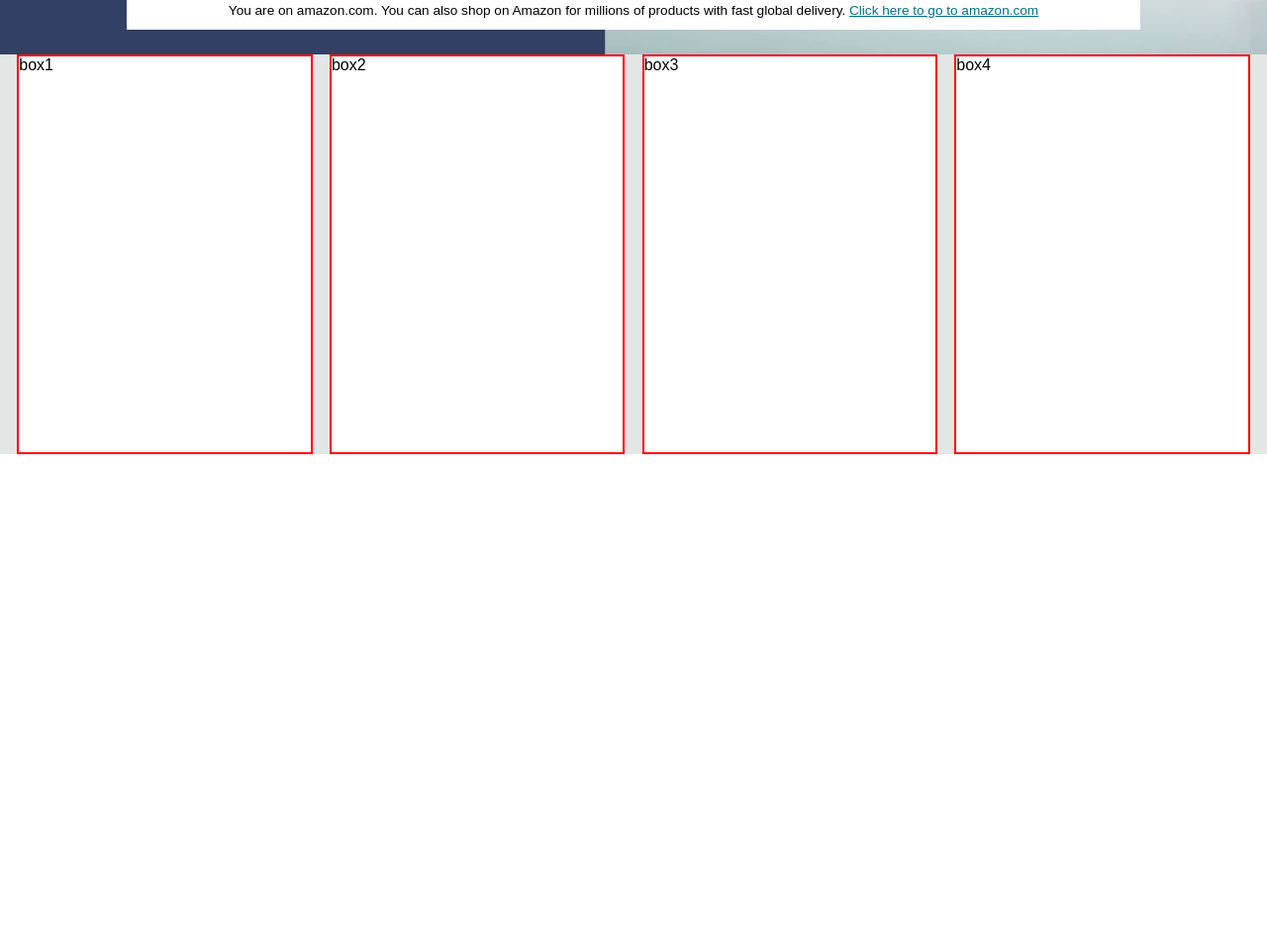
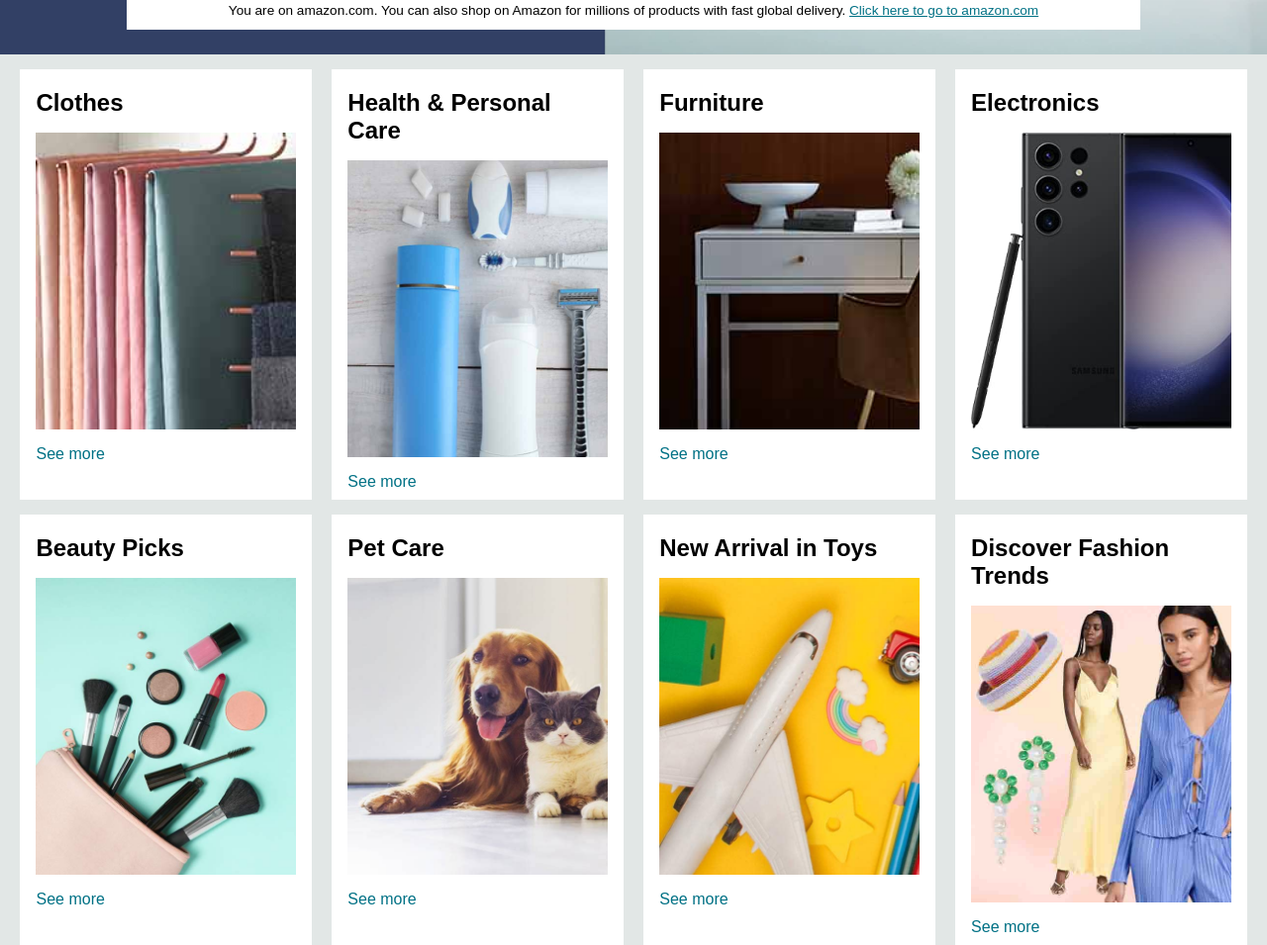
Before and after one commit to Bigyanhub/Amazon-Clone, a plain HTML site: page index.html in a window 1280 px wide. Shown: the part 395-1350 px from the top of the page at 99% size. Before the commit the page ends 854 px from the top, so only its background shows below. Drawn offline with Linux system fonts and the light colour scheme.

Commit message:
Added Hero Section and Shop Section

```diff
--- a/index.html
+++ b/index.html
@@ -73,16 +73,70 @@
 
     <div class="hero-section">
         <div class="hero-msg">
-            <p>You are on amazon.com. You can also shop on Amazon for millions of products with fast global delivery. <a href="#">Click here to go to amazon.com</a></p>
+            <p>You are on amazon.com. You can also shop on Amazon for millions of products with fast global delivery. <a
+                    href="#">Click here to go to amazon.com</a></p>
         </div>
     </div>
     <div class="shop-section">
-        <div class="box1 box">box1</div>
-        <div class="box2 box">box2</div>
-        <div class="box3 box">box3</div>
-        <div class="box4 box">box4</div>
+        <div class="box1 box">
+            <div class="box-content">
+                <h2>Clothes</h2>
+                <div class="box-img" style="background-image: url('box1_image.jpg');"></div>
+                <p>See more</p>
+            </div>
+        </div>
+        <div class="box2 box">
+            <div class="box-content">
+                <h2>Health & Personal Care</h2>
+                <div class="box-img" style="background-image: url('box2_image.jpg');"></div>
+                <p>See more</p>
+            </div>
+        </div>
+        <div class="box3 box">
+            <div class="box-content">
+                <h2>Furniture</h2>
+                <div class="box-img" style="background-image: url('box3_image.jpg');"></div>
+                <p>See more</p>
+            </div>
+        </div>
+        <div class="box4 box">
+            <div class="box-content">
+                <h2>Electronics</h2>
+                <div class="box-img" style="background-image: url('box4_image.jpg');"></div>
+                <p>See more</p>
+            </div>
+        </div>
+        <div class="box1 box">
+            <div class="box-content">
+                <h2>Beauty Picks</h2>
+                <div class="box-img" style="background-image: url('box5_image.jpg');"></div>
+                <p>See more</p>
+            </div>
+        </div>
+        <div class="box2 box">
+            <div class="box-content">
+                <h2>Pet Care</h2>
+                <div class="box-img" style="background-image: url('box6_image.jpg');"></div>
+                <p>See more</p>
+            </div>
+        </div>
+        <div class="box3 box">
+            <div class="box-content">
+                <h2>New Arrival in Toys</h2>
+                <div class="box-img" style="background-image: url('box7_image.jpg');"></div>
+                <p>See more</p>
+            </div>
+        </div>
+        <div class="box4 box">
+            <div class="box-content">
+                <h2>Discover Fashion Trends</h2>
+                <div class="box-img" style="background-image: url('box8_image.jpg');"></div>
+                <p>See more</p>
+            </div>
+        </div>
     </div>
-
 </body>
 
+
+
 </html>
--- a/style.css
+++ b/style.css
@@ -183,12 +183,31 @@ span {
 
 .shop-section {
     display: flex;
+    flex-wrap: wrap;
     justify-content: space-evenly;
     background-color: #e2e7e6;
 }
 .box {
-    border: 2px solid red;
+    /* border: 2px solid red; */
     height: 400px;
     width: 23%;
     background-color: white;
+    padding: 20px 0px 15px;
+    margin-top: 15px;
 }
+
+.box-img {
+    height: 300px;
+    background-size: cover;
+    margin-top: 1rem;
+    margin-bottom: 1rem;
+
+}
+.box-content {
+    margin-left: 1rem;
+    margin-right: 1rem;
+}
+
+.box-content p {
+    color: #007185;
+}
```
